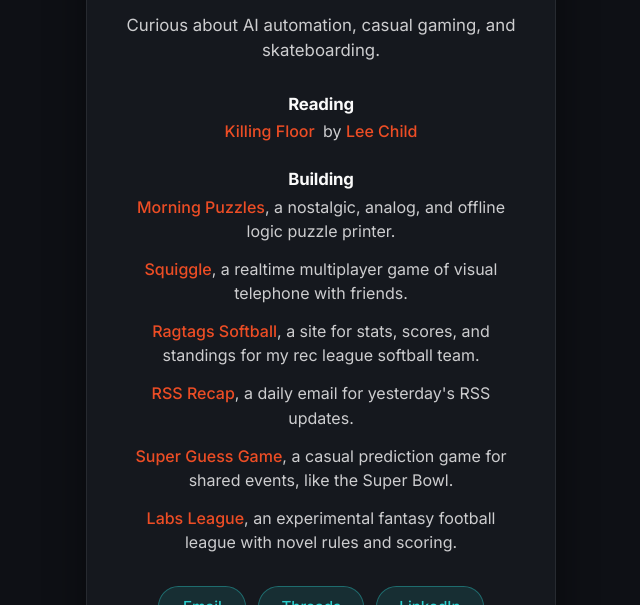
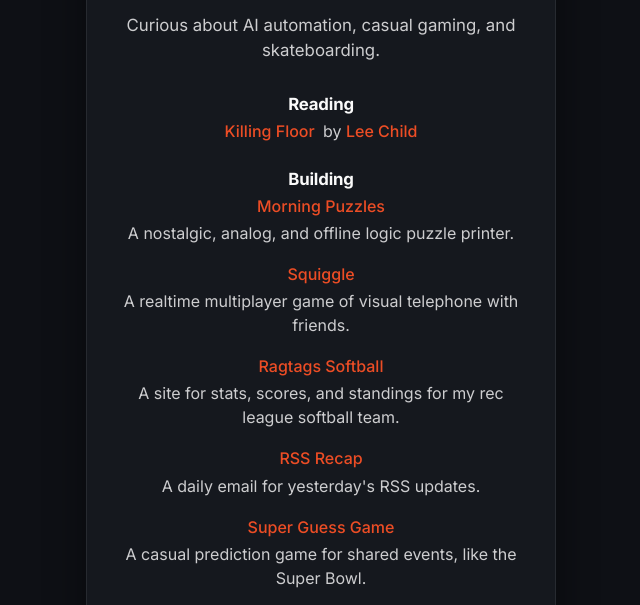
Before and after one commit to bimschleger/bimschleger.github.io, a plain HTML site: page index.html in a window 1280 px wide. Shown: the part 168-773 px from the top of the page, without its empty margins (319-959 px from the left). Drawn offline with Linux system fonts and the light colour scheme; a script that the page names is missing.

Commit message:
Center project titles above descriptions in Building section
Place each project link on its own centered line with font-weight 600 above its capitalized one-sentence description, and adjust spacing within and between project items.

```diff
--- a/index.html
+++ b/index.html
@@ -129,7 +129,18 @@
         .building-list {
             display: flex;
             flex-direction: column;
-            gap: 14px;
+            gap: 18px;
+        }
+
+        .building-item {
+            display: flex;
+            flex-direction: column;
+            align-items: center;
+            gap: 3px;
+        }
+
+        .building-title {
+            font-weight: 600;
         }
 
         .building-desc {
@@ -358,24 +369,30 @@
         <section class="content-block">
             <h2 class="section-title">Building</h2>
             <div class="building-list">
-                <p class="building-desc">
-                    <a class="accent-link" href="https://github.com/bimschleger/Morning-Puzzles" target="_blank" rel="noopener noreferrer">Morning Puzzles</a>, a nostalgic, analog, and offline logic puzzle printer.
-                </p>
-                <p class="building-desc">
-                    <a class="accent-link" href="https://playsquiggle.com" target="_blank" rel="noopener noreferrer">Squiggle</a>, a realtime multiplayer game of visual telephone with friends.
-                </p>
-                <p class="building-desc">
-                    <a class="accent-link" href="https://ragtagssoftball.com" target="_blank" rel="noopener noreferrer">Ragtags Softball</a>, a site for stats, scores, and standings for my rec league softball team.
-                </p>
-                <p class="building-desc">
-                    <a class="accent-link" href="https://rssrecap.com" target="_blank" rel="noopener noreferrer">RSS Recap</a>, a daily email for yesterday's RSS updates.
-                </p>
-                <p class="building-desc">
-                    <a class="accent-link" href="https://superguessgame.com" target="_blank" rel="noopener noreferrer">Super Guess Game</a>, a casual prediction game for shared events, like the Super Bowl.
-                </p>
-                <p class="building-desc">
-                    <a class="accent-link" href="https://github.com/bimschleger/Labs-League" target="_blank" rel="noopener noreferrer">Labs League</a>, an experimental fantasy football league with novel rules and scoring.
-                </p>
+                <div class="building-item">
+                    <a class="accent-link building-title" href="https://github.com/bimschleger/Morning-Puzzles" target="_blank" rel="noopener noreferrer">Morning Puzzles</a>
+                    <p class="building-desc">A nostalgic, analog, and offline logic puzzle printer.</p>
+                </div>
+                <div class="building-item">
+                    <a class="accent-link building-title" href="https://playsquiggle.com" target="_blank" rel="noopener noreferrer">Squiggle</a>
+                    <p class="building-desc">A realtime multiplayer game of visual telephone with friends.</p>
+                </div>
+                <div class="building-item">
+                    <a class="accent-link building-title" href="https://ragtagssoftball.com" target="_blank" rel="noopener noreferrer">Ragtags Softball</a>
+                    <p class="building-desc">A site for stats, scores, and standings for my rec league softball team.</p>
+                </div>
+                <div class="building-item">
+                    <a class="accent-link building-title" href="https://rssrecap.com" target="_blank" rel="noopener noreferrer">RSS Recap</a>
+                    <p class="building-desc">A daily email for yesterday's RSS updates.</p>
+                </div>
+                <div class="building-item">
+                    <a class="accent-link building-title" href="https://superguessgame.com" target="_blank" rel="noopener noreferrer">Super Guess Game</a>
+                    <p class="building-desc">A casual prediction game for shared events, like the Super Bowl.</p>
+                </div>
+                <div class="building-item">
+                    <a class="accent-link building-title" href="https://github.com/bimschleger/Labs-League" target="_blank" rel="noopener noreferrer">Labs League</a>
+                    <p class="building-desc">An experimental fantasy football league with novel rules and scoring.</p>
+                </div>
             </div>
         </section>
 
```
